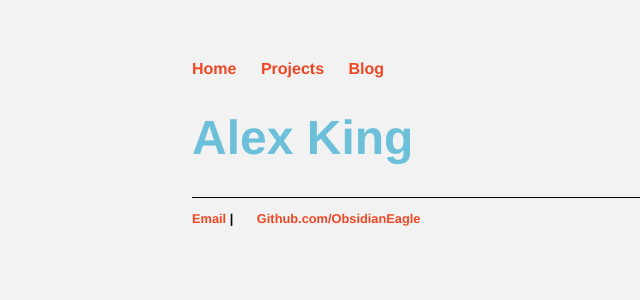
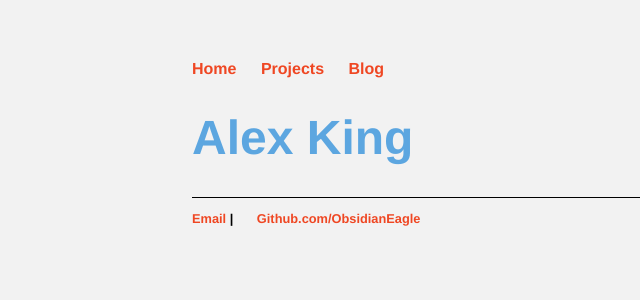
Before and after one commit to ObsidianEagle/ObsidianEagle.github.io, a Jekyll site: the page built from index.html, in a window 1280 px wide. Shown: the top 300 px of the page, without its empty margins (0-640 px from the left). Built offline with Jekyll 4.4.1, drawn with Linux system fonts in a browser that asks for light colours.

Commit message:
Minor colour scheme modification

```diff
--- a/css/main.css
+++ b/css/main.css
@@ -31,7 +31,7 @@ a:hover {
 h1 {
     font-size: 3em;
     font-family:'Helvetica', 'Verdana', 'Sans-Serif';
-    color: #6CC0DA;
+    color: #5ca6e0;
 }
 p {
     font-size: 1.5em;
```
